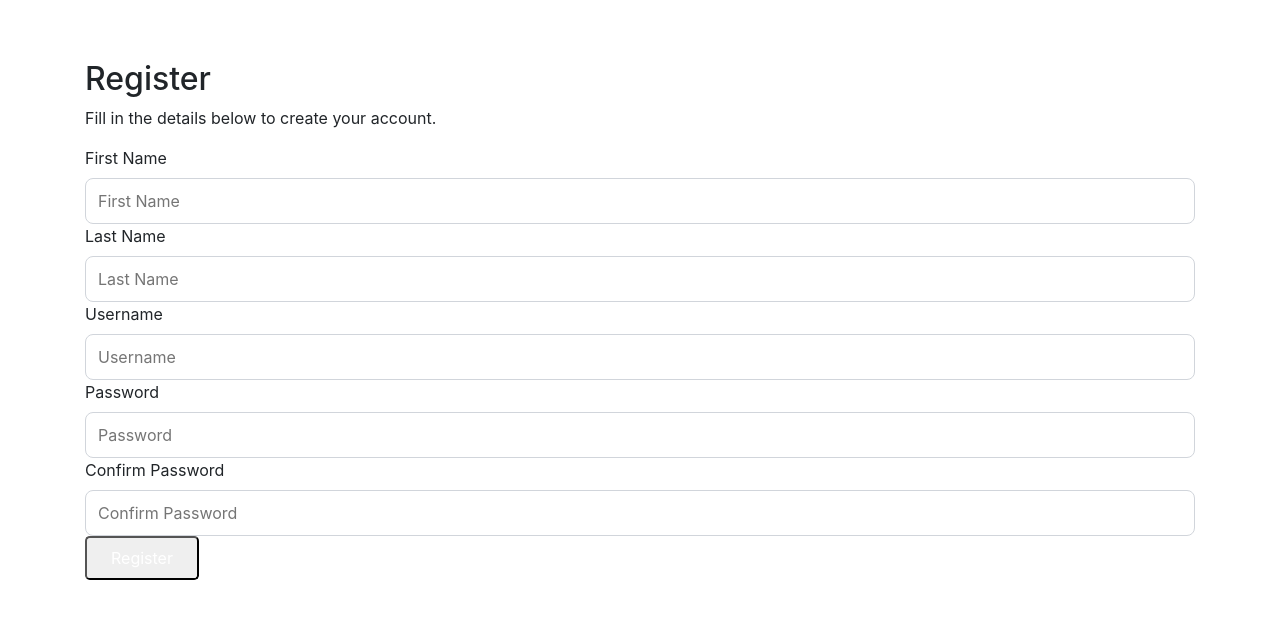
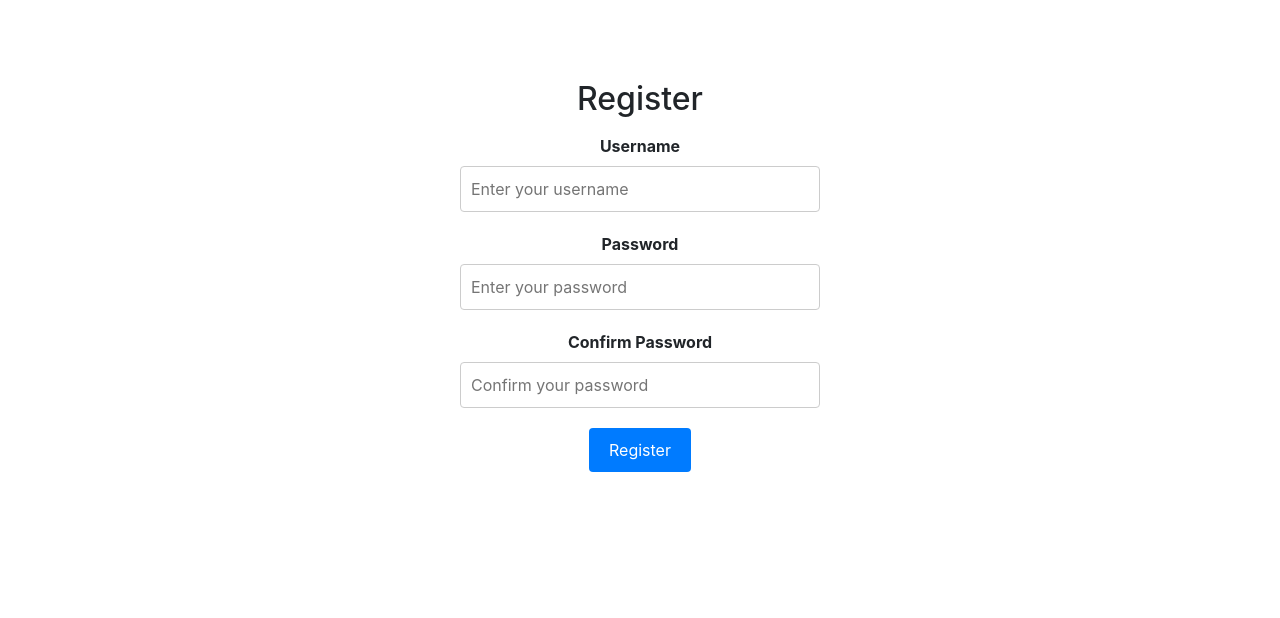
Before and after one commit to winning-DevOps-Project/ie-bank-fe-2024, a Vue app: page /register in a window 1280 px wide. Shown: the top 618 px of the page. Built offline with nearby package versions, Linux system fonts and the light colour scheme.

Commit message:
LOGIN/REGISTER FIXED

```diff
--- a/src/components/LoginPage.vue
+++ b/src/components/LoginPage.vue
@@ -4,99 +4,87 @@
     <!-- Display validation error or server message -->
     <p class="subtitle error-msg">{{ message }}</p>
     <!-- Form with Vee-Validate -->
-    <Form :validation-schema="schema" @submit="handleLogin">
+    <form @submit.prevent="onSubmit">
+      <!-- USERNAME -->
       <!-- USERNAME -->
     <div>
       <label for="username">Username</label>
-        <Field
+      <input
+        v-model="username"
         name="username"
         type="text"
         id="username"
         placeholder="Enter your username"
         class="input"
       />
-        <ErrorMessage name="username" class="error" />
     </div>
 
     <!-- PASSWORD -->
     <div>
       <label for="password">Password</label>
-        <Field
+      <input
+        v-model="password"
         name="password"
         type="password"
         id="password"
         placeholder="Enter your password"
         class="input"
       />
-        <ErrorMessage name="password" class="error" />
     </div>
 
       <!-- SUBMIT -->
       <button type="submit" :disabled="loading">
         {{ loading ? "Logging in..." : "Login" }}
       </button>
-    </Form>
+    </form>
+    <p v-if = "errorMessage" class="error">{{ errorMessage }}</p>
     </div>
 </template>
 
 <script>
-import { Form, Field, ErrorMessage } from "vee-validate";
-import * as yup from "yup";
+
+import axios from "axios";
 
 export default {
-  name: "Login",
-  components: {
-    Form,
-    Field,
-    ErrorMessage,
-  },
   data() {
-    // Define the schema for validation
-    const schema = yup.object().shape({
-      username: yup.string().required("Username is required!"),
-      password: yup.string().required("Password is required!"),
-    });
-
     return {
-      loading: false, // Tracks form submission state
-      message: "", // Error or success messages
-      schema, // Validation schema
+      username: "",
+      password: "",
+      errorMessage: ""
     };
   },
-  computed: {
-    loggedIn() {
-      return this.$store.state.auth?.status?.loggedIn || false;
-    },
-  },
-  created() {
-    // Redirect if already logged in
-    if (this.loggedIn) {
-      this.$router.push("/profile");
+
+  //Handle the login request
+  methods: {
+    handleLogin(payload) {
+        console.log("Login request");
+
+        const path = process.env.VUE_APP_API_URL + "/login/";
+
+        axios.post(path, payload)
+            .then((response) => {
+                //If the user is an admin, redirect to the admin page
+                if (response.data.access_token) {
+                    localStorage.setItem("access_token", response.data.access_token);
+                    this.$router.push({ name: "AppAccounts" });
                 }
-  },
-  methods: {
-    handleLogin(user) {
-      this.loading = true; // Start loading state
-      this.message = ""; // Clear previous messages
-
-      // Dispatch the login action
-      this.$store
-        .dispatch("auth/login", user)
-        .then(() => {
-          this.$router.push("/accounts/"); // Redirect on success
             })
             .catch((error) => {
-          this.loading = false; // Stop loading state
-          this.message =
-            (error.response &&
-              error.response.data &&
-              error.response.data.message) ||
-            error.message ||
-            "An error occurred while logging in.";
+                console.log(error);
+                this.errorMessage =  "Login failed. Check your credentials.";
             });
     },
-  },
+    onSubmit() {
+        const payload = {
+            username: this.username,
+            password: this.password
+        }
+        console.log("payload", payload);
+        this.handleLogin(payload);
+    }
+  }
 };
+
 </script>
 
 <style scoped>
--- a/src/components/RegistrationPage.vue
+++ b/src/components/RegistrationPage.vue
@@ -1,126 +1,144 @@
 <template>
-    <div class="register px-8 py-20 container mx-auto">
-      <h2 class="text-2xl font-bold text-blue-gray-700 mb-6">Register</h2>
-      <p class="text-gray-600 font-normal mb-8">
-        Fill in the details below to create your account.
-      </p>
-      <form @submit.prevent="handleRegister" class="space-y-6">
-        <!-- First Name and Last Name -->
-        <div class="flex flex-col md:flex-row gap-4">
-          <div class="w-full">
-            <label for="first-name" class="block text-sm font-medium text-blue-gray-700 mb-2">First Name</label>
-            <input
-              id="first-name"
-              v-model="form.firstName"
-              type="text"
-              class="input-field"
-              placeholder="First Name"
-              required
-            />
-          </div>
-          <div class="w-full">
-            <label for="last-name" class="block text-sm font-medium text-blue-gray-700 mb-2">Last Name</label>
-            <input
-              id="last-name"
-              v-model="form.lastName"
-              type="text"
-              class="input-field"
-              placeholder="Last Name"
-              required
-            />
-          </div>
-        </div>
-
+  <div class="register">
+    <h2>Register</h2>
+    <!-- Display validation error or server message -->
+    <p class="subtitle error-msg">{{ message }}</p>
+    <form @submit.prevent="onSubmit">
       <!-- USERNAME -->
       <div>
-          <label for="username" class="block text-sm font-medium text-blue-gray-700 mb-2">Username</label>
+        <label for="username">Username</label>
         <input
+          v-model="username"
+          name="username"
+          type="text"
           id="username"
-            v-model="form.username"
-            type="username"
-            class="input-field"
-            placeholder="Username"
-            required
+          placeholder="Enter your username"
+          class="input"
         />
       </div>
 
-
       <!-- PASSWORD -->
       <div>
-          <label for="password" class="block text-sm font-medium text-blue-gray-700 mb-2">Password</label>
+        <label for="password">Password</label>
         <input
+          v-model="password"
+          name="password"
+          type="password"
           id="password"
-            v-model="form.password"
-            type="password"
-            class="input-field"
-            placeholder="Password"
-            required
+          placeholder="Enter your password"
+          class="input"
         />
       </div>
 
       <!-- CONFIRM PASSWORD -->
       <div>
-          <label for="confirm-password" class="block text-sm font-medium text-blue-gray-700 mb-2">Confirm Password</label>
+        <label for="password_2">Confirm Password</label>
         <input
-            id="confirm-password"
-            v-model="form.confirmPassword"
+          v-model="password_2"
+          name="password_2"
           type="password"
-            class="input-field"
-            placeholder="Confirm Password"
-            required
+          id="password_2"
+          placeholder="Confirm your password"
+          class="input"
         />
       </div>
 
-
-        <!-- SUBMIT BUTTON -->
-        <div class="mt-8">
-          <button type="submit" class="w-full bg-blue-600 text-white py-2 px-4 rounded-lg hover:bg-blue-700">
-            Register
+      <!-- SUBMIT -->
+      <button type="submit" :disabled="loading">
+        {{ loading ? "Registering..." : "Register" }}
       </button>
-        </div>
     </form>
+    <p v-if="errorMessage" class="error">{{ errorMessage }}</p>
   </div>
 </template>
 
 <script>
+import axios from "axios";
+
 export default {
   data() {
     return {
-        form: {
-          firstName: "",
-          lastName: "",
-          email: "",
-          confirmEmail: "",
+      username: "",
       password: "",
-          location: "",
-          phone: "",
-        },
+      password_2: "",
+      loading: false,
+      message: "",
+      errorMessage: "",
     };
   },
+
   methods: {
-      handleRegister() {
-        if (this.form.email !== this.form.confirmEmail) {
-          alert("Emails do not match!");
-          return;
-        }
-        console.log("Registration Form Submitted", this.form);
-        // API call for registration goes here
+    handleRegister(payload) {
+      this.loading = true;
+      const path = process.env.VUE_APP_API_URL + "/register/";
+
+      axios
+        .post(path, payload)
+        .then(() => {
+          this.loading = false;
+          this.message = "Registration successful. You can now log in.";
+          this.$router.push({ name: "AppAccounts" });
+        })
+        .catch((error) => {
+          console.error(error);
+          this.loading = false;
+          this.errorMessage = "Registration failed. Please try again.";
+        });
+    },
+
+    onSubmit() {
+      const payload = {
+        username: this.username,
+        password: this.password,
+        password_2: this.password_2,
+      };
+      console.log("payload", payload);
+      this.handleRegister(payload);
     },
   },
 };
 </script>
 
 <style scoped>
-  .input-field {
-    width: 100%;
-    padding: 10px 12px;
-    border: 1px solid #d1d5db;
-    border-radius: 8px;
-    outline: none;
-    transition: border-color 0.2s ease;
+/* Basic styles for the register form */
+.register {
+  max-width: 400px;
+  margin: 0 auto;
+  padding: 20px;
+  text-align: center;
 }
 
-  .input-field:focus {
-    border-color: #3b82f6; /* blue */
+label {
+  display: block;
+  font-weight: bold;
+  margin-bottom: 8px;
+}
+
+.input {
+  width: 100%;
+  padding: 10px;
+  margin-bottom: 20px;
+  border: 1px solid #ccc;
+  border-radius: 4px;
+}
+
+button {
+  background-color: #007bff;
+  color: white;
+  border: none;
+  padding: 10px 20px;
+  border-radius: 4px;
+  cursor: pointer;
+}
+
+button:hover {
+  background-color: #0056b3;
+}
+
+.error {
+  color: red;
+  font-size: 0.9em;
+  margin-top: -10px;
+  margin-bottom: 10px;
 }
 </style>
--- a/src/main.js
+++ b/src/main.js
@@ -2,7 +2,6 @@ import { createApp } from 'vue';
 import App from './App.vue';
 import router from './router';
 import appInsights from './plugins/appInsights';
-import store from './store/index'
 //import './index.css';
 
 import 'bootstrap/dist/css/bootstrap.min.css'; // Import Bootstrap CSS
@@ -17,7 +16,6 @@ app.config.errorHandler = (err, vm, info) => {
 };
 
 app.use(router);
-app.use(store);
 app.mount('#app');
 
 // Track initial page load
--- a/src/services/auth.service.js
+++ /dev/null
@@ -1,34 +0,0 @@
-import axios from 'axios';
-
-const API_URL = 'http://localhost:5000/api/';
-
-
-class AuthService {
-  login(user) {
-    return axios
-      .post(API_URL + 'login/', {
-        username: user.username,
-        password: user.password
-      })
-      .then(response => {
-        if (response.data.accessToken) {
-          localStorage.setItem('user', JSON.stringify(response.data));
-        }
-
-        return response.data;
-      });
-  }
-
-  logout() {
-    localStorage.removeItem('user');
-  }
-
-  register(user) {
-    return axios.post(API_URL + 'register/', {
-      username: user.username,
-      password: user.password
-    });
-  }
-}
-
-export default new AuthService();
--- a/src/services/data.services.js
+++ /dev/null
@@ -1 +0,0 @@
-// Pending implementation
--- a/src/store/auth.module.js
+++ /dev/null
@@ -1,61 +0,0 @@
-import AuthService from '../services/auth.service';
-
-const user = JSON.parse(localStorage.getItem('user'));
-const initialState = user
-  ? { status: { loggedIn: true }, user }
-  : { status: { loggedIn: false }, user: null };
-
-export const auth = {
-  namespaced: true,
-  state: initialState,
-  actions: {
-    login({ commit }, user) {
-      return AuthService.login(user).then(
-        user => {
-          commit('loginSuccess', user);
-          return Promise.resolve(user);
-        },
-        error => {
-          commit('loginFailure');
-          return Promise.reject(error);
-        }
-      );
-    },
-    logout({ commit }) {
-      AuthService.logout();
-      commit('logout');
-    },
-    register({ commit }, user) {
-      return AuthService.register(user).then(
-        response => {
-          commit('registerSuccess');
-          return Promise.resolve(response.data);
-        },
-        error => {
-          commit('registerFailure');
-          return Promise.reject(error);
-        }
-      );
-    }
-  },
-  mutations: {
-    loginSuccess(state, user) {
-      state.status.loggedIn = true;
-      state.user = user;
-    },
-    loginFailure(state) {
-      state.status.loggedIn = false;
-      state.user = null;
-    },
-    logout(state) {
-      state.status.loggedIn = false;
-      state.user = null;
-    },
-    registerSuccess(state) {
-      state.status.loggedIn = false;
-    },
-    registerFailure(state) {
-      state.status.loggedIn = false;
-    }
-  }
-};
--- a/src/store/index.js
+++ /dev/null
@@ -1,10 +0,0 @@
-import { createStore } from "vuex";
-import { auth } from "./auth.module";
-
-const store = createStore({
-  modules: {
-    auth,
-  },
-});
-
-export default store;
```
Also changed, not shown: src/services/auth-header.js (deleted, +0 -9 lines), 1 other file (tests, documents, lock files or other folders). Lines whose indentation alone changed are shown as unchanged.
